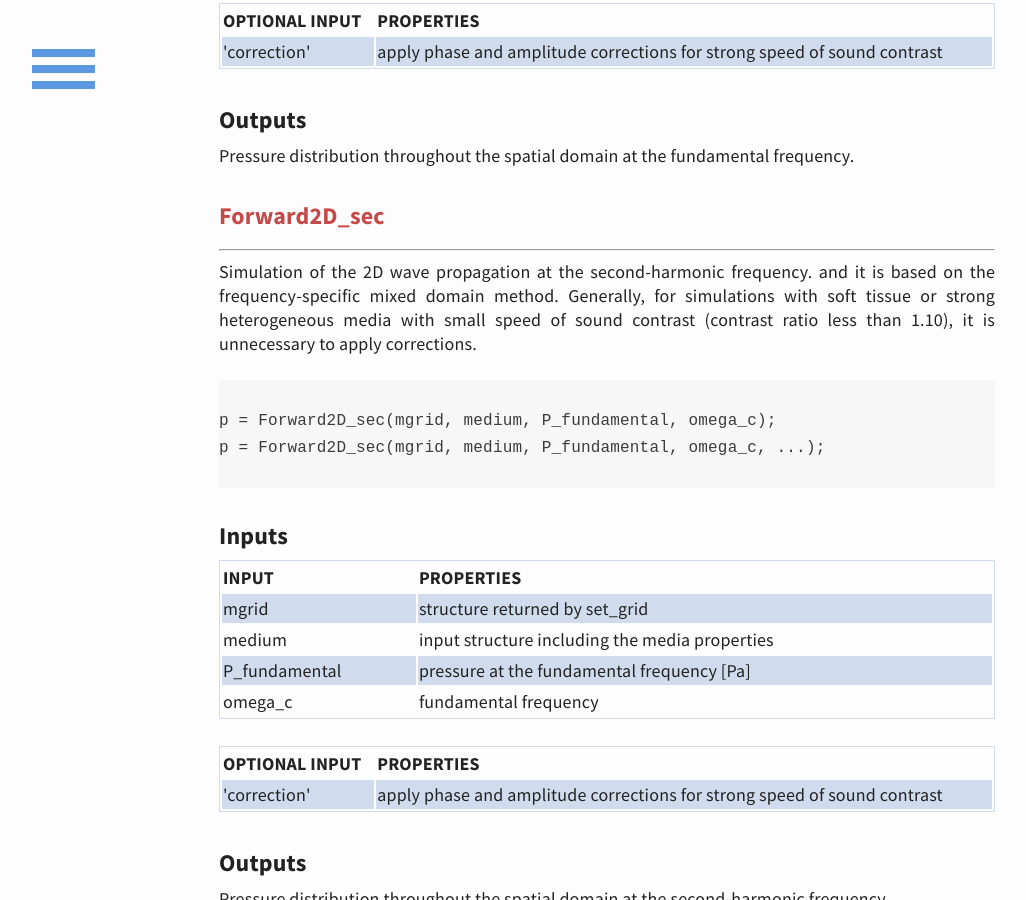
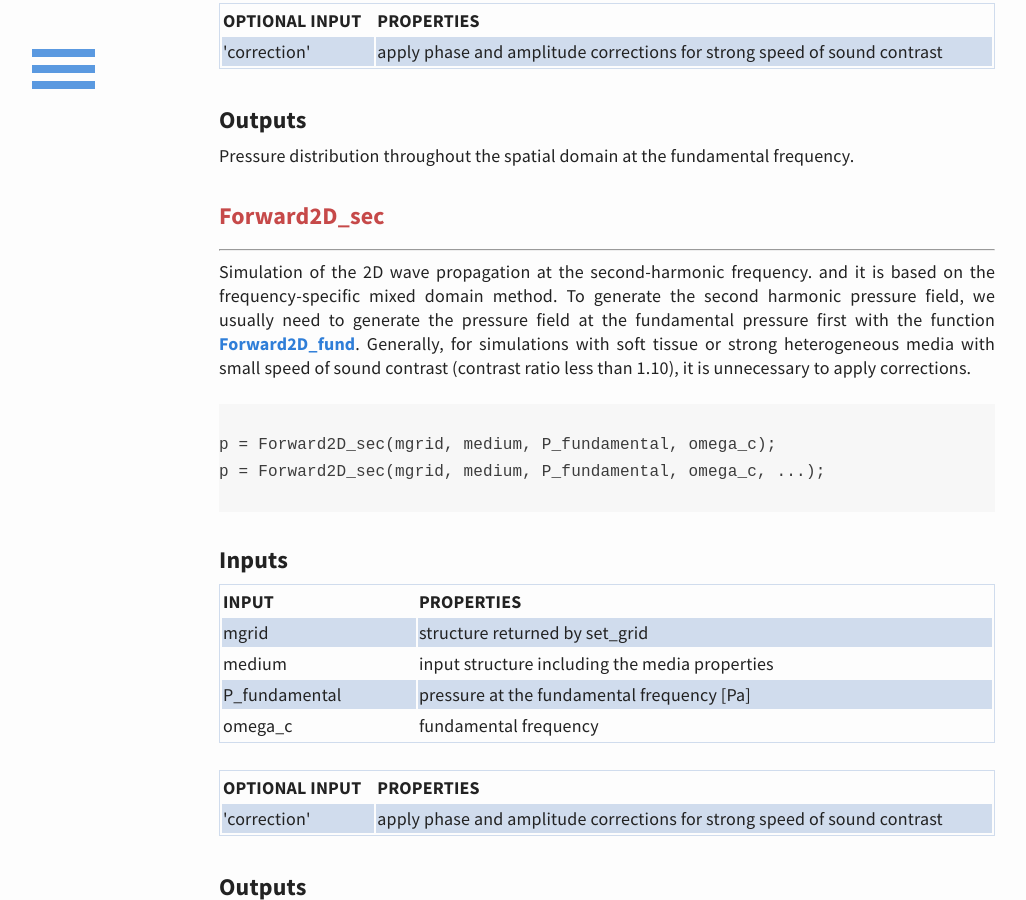
Before and after one commit to m-SOUND/mSOUND, a Jekyll site: the page built from function.html, in a window 1280 px wide and 900 px high, scrolled down 4182 px. Shown: the whole window, without its empty margins (33-1059 px from the left). Built offline with Jekyll 4.4.1, drawn with Linux system fonts in a browser that asks for light colours; some of the changed text lies outside the part shown.

Commit message:
Update function.html

```diff
--- a/function.html
+++ b/function.html
@@ -291,8 +291,9 @@ Pressure distribution throughout the spatial domain at the fundamental frequency
 <hr>
 <p>
 Simulation of the 2D wave propagation at the second-harmonic frequency.
- and it is based on the frequency-specific mixed domain method. Generally,
- for simulations with soft tissue or strong heterogeneous media with small speed of sound contrast
+ and it is based on the frequency-specific mixed domain method. To generate the second harmonic pressure field, we usually need to
+ generate the pressure field at the fundamental pressure first with the function <a href="/mSOUND/function.html#Forward2D_fund">Forward2D_fund</a>.
+ Generally, for simulations with soft tissue or strong heterogeneous media with small speed of sound contrast
  (contrast ratio less than 1.10), it is unnecessary to apply corrections.
 <pre>  <code>
 p = Forward2D_sec(mgrid, medium, P_fundamental, omega_c);
@@ -385,9 +386,10 @@ Pressure distribution throughout the spatial domain at the fundamental frequency
 <h3 style="color: #c64949;">Forward3D_sec</h3>
 <hr>
 <p>
-Simulation of the 3D wave propagation at the second-harmonic frequency,
-based on the frequency-specific mixed domain method. Generally,
- for simulations with soft tissue or strong heterogeneous media with small speed of sound contrast
+Simulation of the 3D wave propagation at the second-harmonic frequency, based on the frequency-specific mixed domain method.
+To generate the second harmonic pressure field, we usually need to generate the pressure field at the fundamental frequency first
+ with the function <a href="/mSOUND/function.html#Forward3D_fund">Forward3D_fund</a>.
+ Generally, for simulations with soft tissue or strong heterogeneous media with small speed of sound contrast
  (contrast ratio less than 1.10), it is unnecessary to apply corrections.
 <pre>  <code>
 p = Forward3D_sec(mgrid, medium, P_fundamental, omega_c);
```
